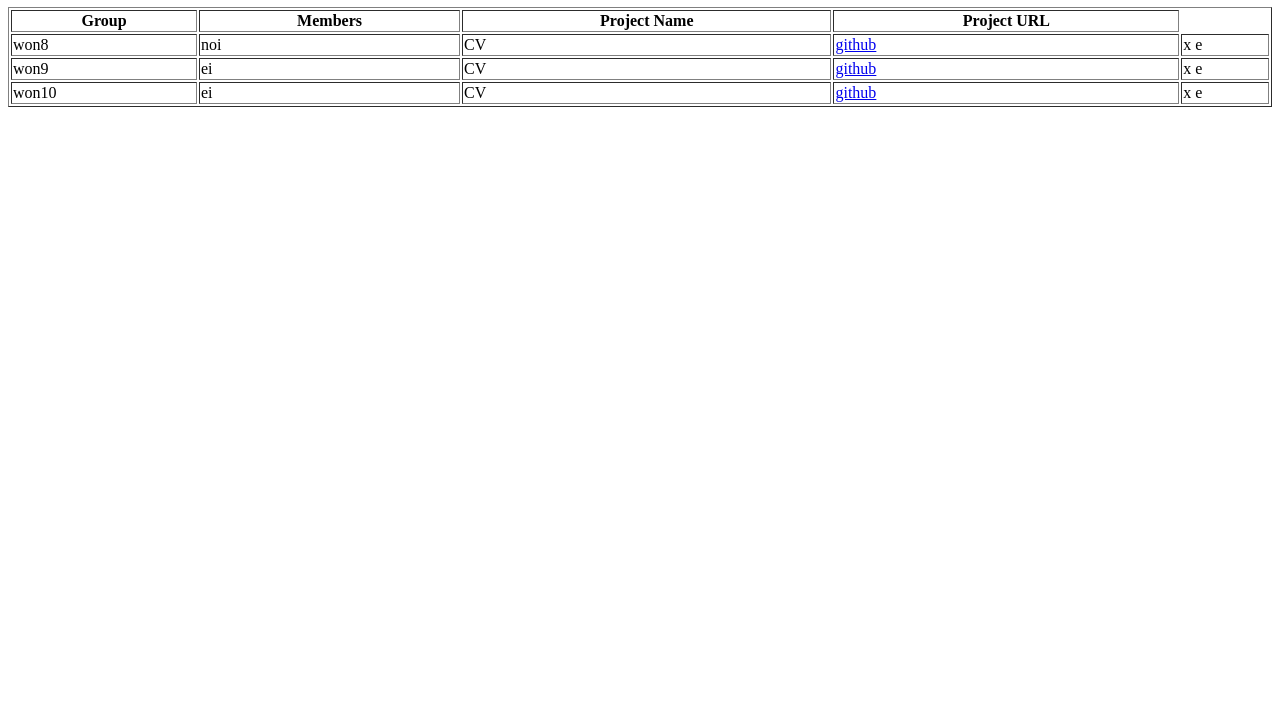
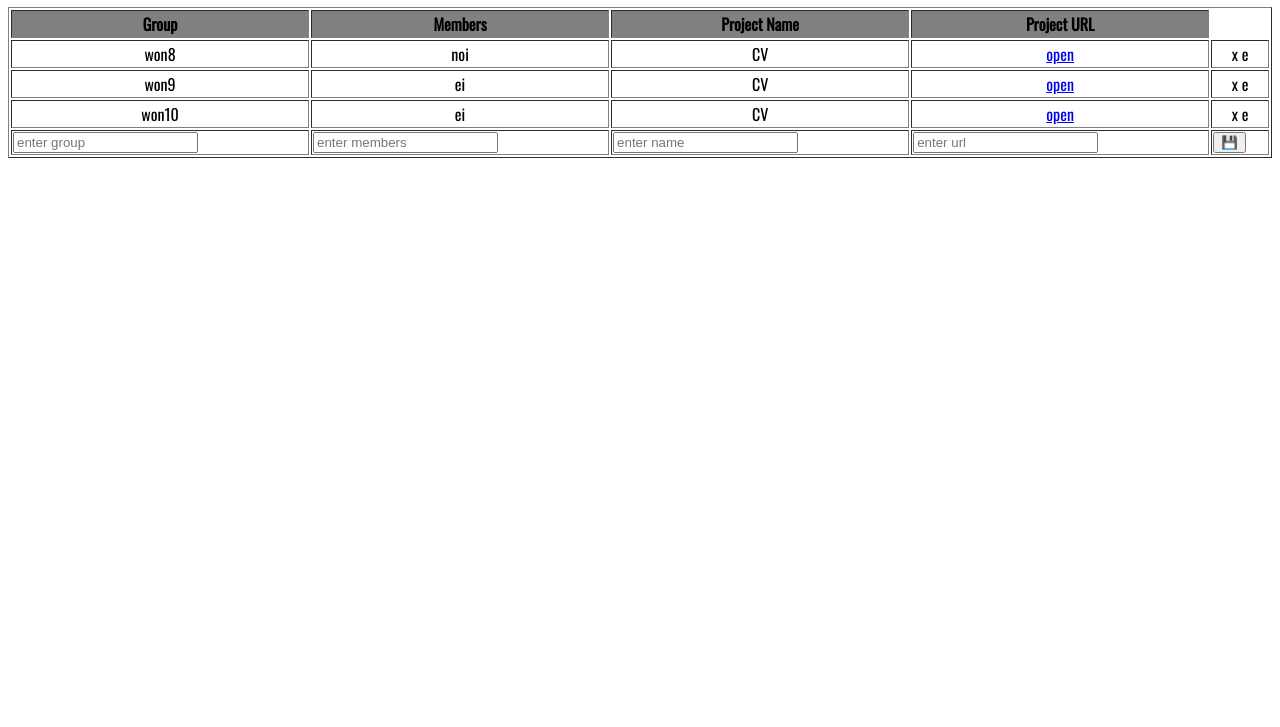
Before and after one commit to AtanasoaieD/teams-networking, a plain HTML site: page index.html in a window 1280 px wide. Shown: the part 73-800 px from the top of the page. Drawn offline with nearby package versions, Linux system fonts and the light colour scheme.

Commit message:
prepare submit team

```diff
--- a/index.html
+++ b/index.html
@@ -5,13 +5,19 @@
     <meta http-equiv="X-UA-Compatible" content="IE=edge" />
     <meta name="viewport" content="width=device-width, initial-scale=1.0" />
     <link rel="stylesheet" href="style.css" />
+    <link
+      rel="stylesheet"
+      href="https://fonts.googleapis.com/css2?family=Mouse+Memoirs&family=Nunito:ital@1&family=Oswald&family=Poppins:wght@300&family=Roboto+Slab:wght@400;500&family=Roboto:wght@300&display=swap"
+      rel="stylesheet"
+    />
 
     <title>Table</title>
     <h1>Teams Networking</h1>
   </head>
   <body>
+    <form action="" method="post" id="editForm">
       <table border="1">
-      <thead>
+        <thead id="head">
           <tr>
             <th>Group</th>
             <th>Members</th>
@@ -20,20 +26,34 @@
           </tr>
         </thead>
 
-      <tbody>
-        <tr>
-          <td>won8</td>
-          <td>noi</td>
-          <td>CV</td>
+        <tbody></tbody>
+        <tfoot>
           <td>
-            <a href="https://github.com/AtanasoaieD/AtanasoaieD.github.io"
-              >github</a
-            >
+            <input
+              type="text"
+              placeholder="enter group"
+              name="promotion"
+              required
+            />
           </td>
-          <td>x e</td>
-        </tr>
-      </tbody>
+          <td>
+            <input
+              type="text"
+              placeholder="enter members"
+              name="members"
+              required
+            />
+          </td>
+          <td>
+            <input type="text" placeholder="enter name" name="name" required />
+          </td>
+          <td>
+            <input type="text" placeholder="enter url" name="url" required />
+          </td>
+          <td><button type="submit">💾</button></td>
+        </tfoot>
       </table>
+    </form>
     <script src="index.js"></script>
   </body>
 </html>
--- a/index.js
+++ b/index.js
@@ -6,8 +6,7 @@ function getTeamHTML(team) {
     <td>${team.name}</td>
     <td>
       <a href="${team.url}"
-        >github</a
-      >
+        >open</a>
     </td>
     <td>x e</td>
   </tr>`;
@@ -34,4 +33,27 @@ function loadTeams() {
       displayTeams(teams);
     });
 }
+
+function submitForm(e) {
+  e.preventDefault();
+  var promotion = document.querySelector("input[name=promotion]").value;
+  var members = document.querySelector("input[name=members]").value;
+  var name = document.querySelector("input[name=name]").value;
+  var url = document.querySelector("input[name=url]").value;
+
+  var team = {
+    promotion: promotion,
+    members: members,
+    name: name,
+    url: url,
+  };
+
+  console.warn("submit", JSON.stringify(team));
+}
+
+function initEvents() {
+  var form = document.getElementById("editForm");
+  form.addEventListener("submit", submitForm);
+}
 loadTeams();
+initEvents();
--- a/style.css
+++ b/style.css
@@ -1,3 +1,12 @@
 table {
   width: 100%;
 }
+
+#head {
+  background-color: grey;
+  font-family: "Oswald", sans-serif;
+}
+tbody {
+  font-family: "Oswald", sans-serif;
+  text-align: center;
+}
```
Lines whose indentation alone changed are shown as unchanged.
